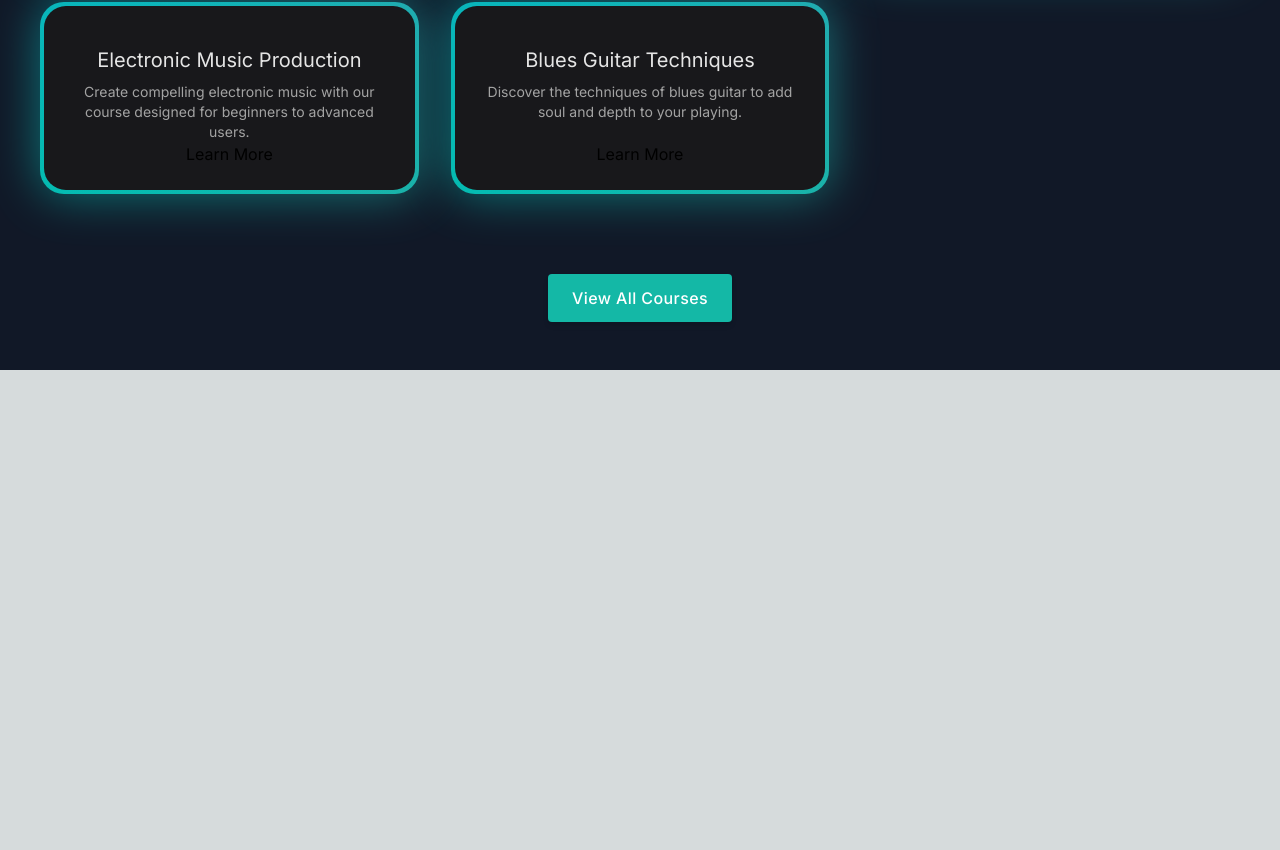
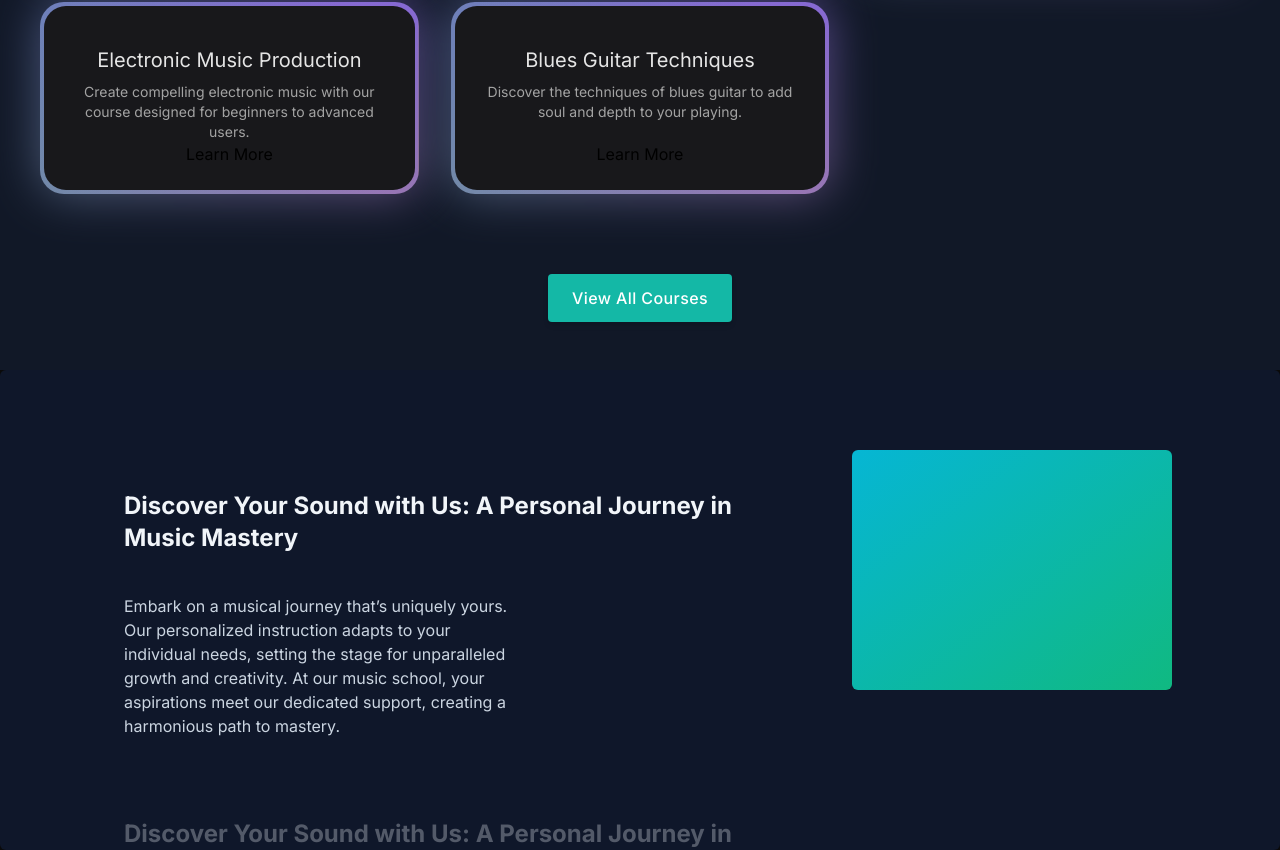
Before and after one commit to toakshh/music_ui, a Next.js app: page / in a window 1280 px wide. Shown: the part 1022-1872 px from the top of the page. Before the commit the page ends 1392 px from the top, so only its background shows below. Built offline with nearby package versions, Linux system fonts and the light colour scheme.

Commit message:
ADDED chooseUs section added

```diff
--- a/src/app/globals.css
+++ b/src/app/globals.css
@@ -31,3 +31,7 @@
     text-wrap: balance;
   }
 }
+.noScrollBar {
+  -ms-overflow-style: none;
+  scrollbar-width: none;
+}
--- a/src/app/page.tsx
+++ b/src/app/page.tsx
@@ -1,3 +1,4 @@
+import ChooseUs from "@/components/ChooseUs";
 import FeaturedCourses from "@/components/FeaturedCourses";
 import Hero from "@/components/Hero";
 
@@ -6,6 +7,7 @@
     <main className="min-h-screen bg-black/[0.96] antialiased bg-grid-white/[0.02]">
       <Hero />
       <FeaturedCourses />
+      <ChooseUs />
     </main>
   );
 }
--- /dev/null
+++ b/src/components/ChooseUs.tsx
@@ -0,0 +1,45 @@
+"use client";
+import { StickyScroll } from "./ui/sticky-scroll-reveal";
+
+const musicSchoolContent = [
+  {
+    title: "Discover Your Sound with Us: A Personal Journey in Music Mastery",
+    description:
+      "Embark on a musical journey that’s uniquely yours. Our personalized instruction adapts to your individual needs, setting the stage for unparalleled growth and creativity. At our music school, your aspirations meet our dedicated support, creating a harmonious path to mastery.",
+  },
+  {
+    title: "Discover Your Sound with Us: A Personal Journey in Music Mastery",
+    description:
+      "Embark on a musical journey that’s uniquely yours. Our personalized instruction adapts to your individual needs, setting the stage for unparalleled growth and creativity. At our music school, your aspirations meet our dedicated support, creating a harmonious path to mastery.",
+  },
+  {
+    title: "Discover Your Sound with Us: A Personal Journey in Music Mastery",
+    description:
+      "Embark on a musical journey that’s uniquely yours. Our personalized instruction adapts to your individual needs, setting the stage for unparalleled growth and creativity. At our music school, your aspirations meet our dedicated support, creating a harmonious path to mastery.",
+  },
+  {
+    title: "Live Feedback & Engagement",
+    description:
+      "Immerse yourself in an interactive learning experience where feedback is immediate, just like real-time changes in a collaborative project. This approach enhances your understanding and mastery of music concepts and performance techniques.",
+  },
+  {
+    title: "Cutting-Edge Curriculum",
+    description:
+      "Our curriculum is continuously updated to include the latest music education trends and technologies, ensuring you’re always learning with the most current and effective methods. Say goodbye to outdated materials and welcome an education that evolves with the industry.",
+  },
+  {
+    title: "Limitless Learning Opportunities",
+    description:
+      "With our expansive resource library and dynamic course offerings, you’ll never find yourself without something new to explore. Our platform provides continuous opportunities for growth, ensuring your musical skills are always advancing.",
+  },
+];
+
+const ChooseUs = () => {
+  return (
+    <div>
+      <StickyScroll content={musicSchoolContent} />
+    </div>
+  );
+};
+
+export default ChooseUs;
--- /dev/null
+++ b/src/components/ui/sticky-scroll-reveal.tsx
@@ -0,0 +1,88 @@
+"use client";
+import React, { useRef } from "react";
+import { useMotionValueEvent, useScroll } from "framer-motion";
+import { motion } from "framer-motion";
+
+export const StickyScroll = ({
+  content,
+}: {
+  content: {
+    title: string;
+    description: string;
+  }[];
+}) => {
+  const [activeCard, setActiveCard] = React.useState(0);
+  const ref = useRef<any>(null);
+  const { scrollYProgress } = useScroll({
+    container: ref,
+    offset: ["start start", "end start"],
+  });
+  const cardLength = content.length;
+
+  useMotionValueEvent(scrollYProgress, "change", (latest) => {
+    const cardsBreakpoints = content.map((_, index) => index / cardLength);
+    cardsBreakpoints.forEach((breakpoint, index) => {
+      if (latest > breakpoint - 0.2 && latest <= breakpoint) {
+        setActiveCard(() => index);
+      }
+    });
+  });
+
+  const backgroundColors = [
+    "var(--slate-900)",
+    "var(--black)",
+    "var(--neutral-900)",
+  ];
+  const linearGradients = [
+    "linear-gradient(to bottom right, var(--cyan-500), var(--emerald-500))",
+    "linear-gradient(to bottom right, var(--pink-500), var(--indigo-500))",
+    "linear-gradient(to bottom right, var(--orange-500), var(--yellow-500))",
+  ];
+  return (
+    <motion.div
+      animate={{
+        backgroundColor: backgroundColors[activeCard % backgroundColors.length],
+      }}
+      className="noScrollBar h-[30rem] overflow-y-auto flex justify-center relative space-x-10 rounded-md p-10"
+      ref={ref}
+    >
+      <div className="div relative flex items-start px-4">
+        <div className="max-w-2xl">
+          {content.map((item, index) => (
+            <div key={item.title + index} className="my-20">
+              <motion.h2
+                initial={{
+                  opacity: 0,
+                }}
+                animate={{
+                  opacity: activeCard === index ? 1 : 0.3,
+                }}
+                className="text-2xl font-bold text-slate-100"
+              >
+                {item.title}
+              </motion.h2>
+              <motion.p
+                initial={{
+                  opacity: 0,
+                }}
+                animate={{
+                  opacity: activeCard === index ? 1 : 0.3,
+                }}
+                className="text-kg text-slate-300 max-w-sm mt-10"
+              >
+                {item.description}
+              </motion.p>
+            </div>
+          ))}
+          <div className="h-40" />
+        </div>
+      </div>
+      <motion.div
+        animate={{
+          background: linearGradients[activeCard % linearGradients.length],
+        }}
+        className="hidden lg:block h-60 w-80 rounded-md bg-white sticky top-10 overflow-hidden"
+      ></motion.div>
+    </motion.div>
+  );
+};
```
Also changed, not shown: 1 other file (tests, documents, lock files or other folders).
